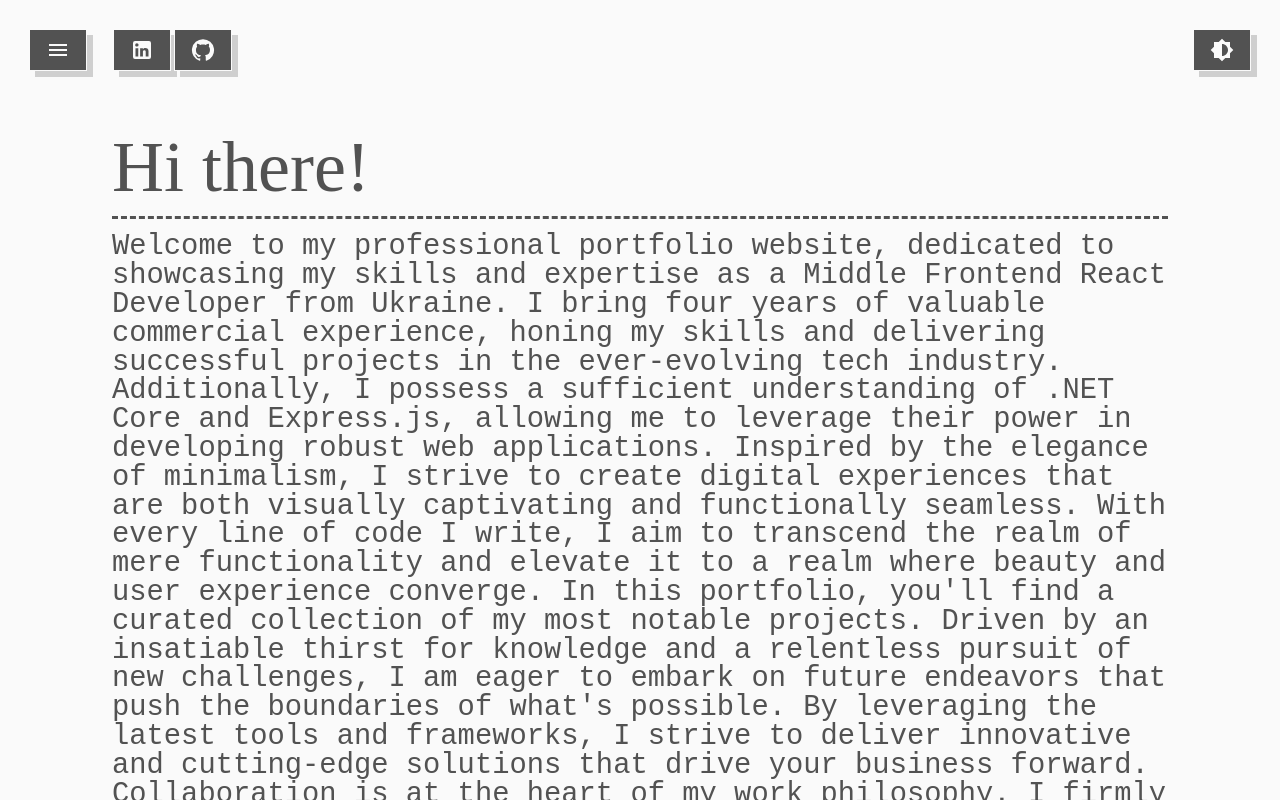
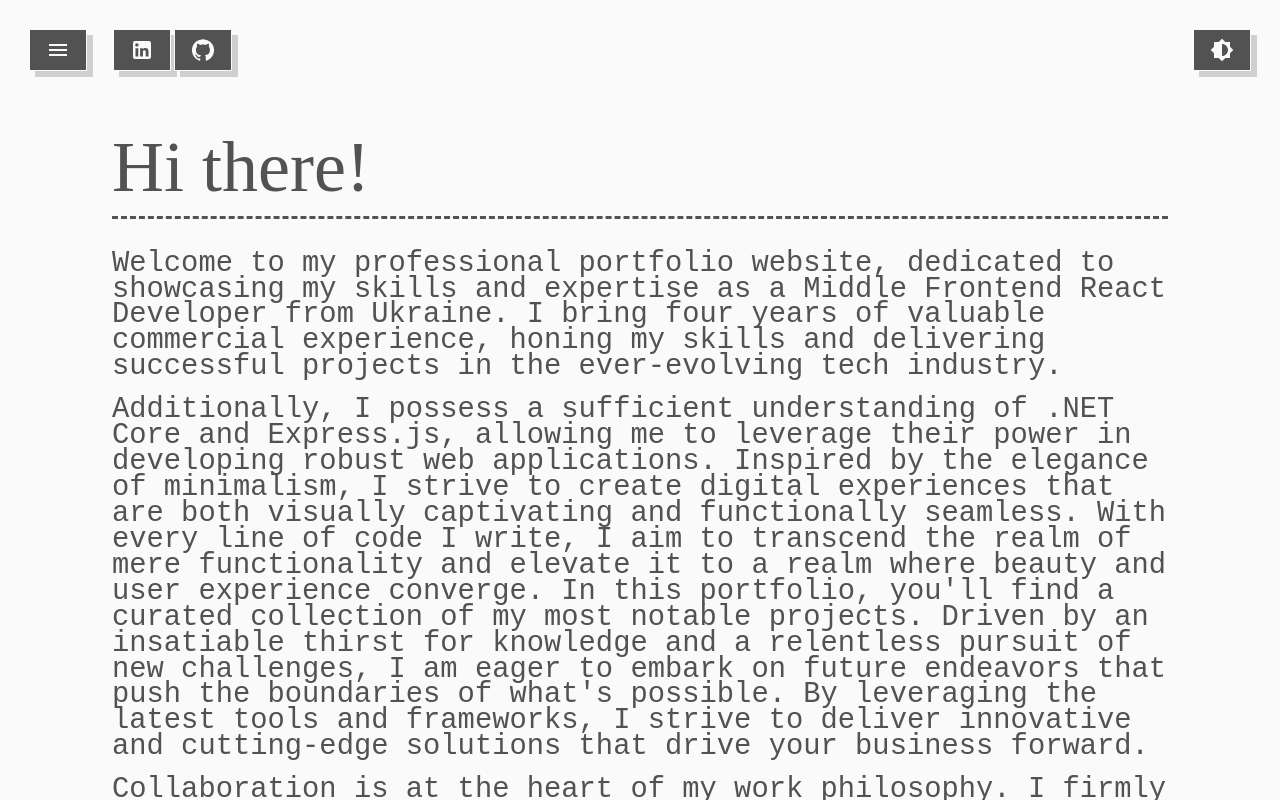
Before and after one commit to nfjdu/nfjdu.github.io, a React (Vite) app: page /home in a window 1280 px wide. Built offline with nearby package versions, Linux system fonts and the light colour scheme; a small style sheet from the web is missing.

Commit message:
another project info added + some components and ui fixes

```diff
--- /dev/null
+++ b/src/components/ProjectImage/index.tsx
@@ -0,0 +1,20 @@
+import { Box } from "@mui/material";
+
+interface Props {
+  src: string;
+  alt: string;
+}
+
+const ProjectImage = ({ src, alt }: Props) => {
+  return (
+    <Box
+      sx={{ mt: 3, width: { xs: "100%", lg: "50%" }, height: "auto" }}
+      component={"img"}
+      src={src}
+      alt={alt}
+      height={400}
+    />
+  );
+};
+
+export default ProjectImage;
--- /dev/null
+++ b/src/components/TypographyNoMargin/index.tsx
@@ -0,0 +1,16 @@
+import { Typography, TypographyProps } from "@mui/material";
+
+interface Props extends TypographyProps {
+  children: React.ReactNode;
+  sx?: TypographyProps["sx"];
+}
+
+const TypographyNoMargin = ({ children, sx, ...props }: Props) => {
+  return (
+    <Typography sx={{ m: 0, ...sx }} {...props}>
+      {children}
+    </Typography>
+  );
+};
+
+export default TypographyNoMargin;
--- a/src/pages/Contacts/index.tsx
+++ b/src/pages/Contacts/index.tsx
@@ -1,13 +1,16 @@
-import { Button, Stack, Typography } from "@mui/material";
+import { Button, Stack } from "@mui/material";
 import HeadingWithDivider from "../../components/HeadingWithDivider";
 import AppIcon from "../../components/AppIcon";
+import TypographyNoMargin from "../../components/TypographyNoMargin";
 
 const ContactsPage = () => {
   return (
     <>
       <HeadingWithDivider variant='h1'>Contacts</HeadingWithDivider>
-      <Stack direction='row' sx={{ flexWrap: "wrap" }}>
-        <Typography sx={{ mr: 1 }}>Feel free to contact me with any questions:</Typography>
+      <Stack direction='row' sx={{ flexWrap: "wrap", alignItems: "center" }}>
+        <TypographyNoMargin sx={{ mr: 1.5 }}>
+          Feel free to contact me with any questions:
+        </TypographyNoMargin>
         <Button
           sx={{ mr: 1 }}
           LinkComponent='a'
--- a/src/pages/Home/index.tsx
+++ b/src/pages/Home/index.tsx
@@ -5,28 +5,38 @@ const HomePage = () => {
   return (
     <>
       <HeadingWithDivider variant='h1'>Hi there!</HeadingWithDivider>
-      <Typography variant='body1'>
+      <Typography>
         Welcome to my professional portfolio website, dedicated to showcasing my skills and
         expertise as a Middle Frontend React Developer from Ukraine. I bring four years of valuable
         commercial experience, honing my skills and delivering successful projects in the
-        ever-evolving tech industry. Additionally, I possess a sufficient understanding of .NET Core
-        and Express.js, allowing me to leverage their power in developing robust web applications.
-        Inspired by the elegance of minimalism, I strive to create digital experiences that are both
-        visually captivating and functionally seamless. With every line of code I write, I aim to
-        transcend the realm of mere functionality and elevate it to a realm where beauty and user
-        experience converge. In this portfolio, you'll find a curated collection of my most notable
-        projects. Driven by an insatiable thirst for knowledge and a relentless pursuit of new
-        challenges, I am eager to embark on future endeavors that push the boundaries of what's
-        possible. By leveraging the latest tools and frameworks, I strive to deliver innovative and
-        cutting-edge solutions that drive your business forward. Collaboration is at the heart of my
-        work philosophy. I firmly believe that the best results are achieved through open
-        communication, teamwork, and a shared passion for innovation. Thank you for visiting my
-        portfolio website. If you're interested in collaborating, have a project in mind, or simply
-        want to connect, don't hesitate to reach out.
+        ever-evolving tech industry.
       </Typography>
-      <Typography variant='caption'>P.S. Of course this text wasn't written by ChatGPT</Typography>
-      <br />
-      <Typography variant='caption'>P.S.2. But there is no assurance =)</Typography>
+      <Typography>
+        Additionally, I possess a sufficient understanding of .NET Core and Express.js, allowing me
+        to leverage their power in developing robust web applications. Inspired by the elegance of
+        minimalism, I strive to create digital experiences that are both visually captivating and
+        functionally seamless. With every line of code I write, I aim to transcend the realm of mere
+        functionality and elevate it to a realm where beauty and user experience converge. In this
+        portfolio, you'll find a curated collection of my most notable projects. Driven by an
+        insatiable thirst for knowledge and a relentless pursuit of new challenges, I am eager to
+        embark on future endeavors that push the boundaries of what's possible. By leveraging the
+        latest tools and frameworks, I strive to deliver innovative and cutting-edge solutions that
+        drive your business forward.
+      </Typography>
+      <Typography>
+        Collaboration is at the heart of my work philosophy. I firmly believe that the best results
+        are achieved through open communication, teamwork, and a shared passion for innovation.
+      </Typography>
+      <Typography>
+        Thank you for visiting my portfolio website. If you're interested in collaborating, have a
+        project in mind, or simply want to connect, don't hesitate to reach out.
+      </Typography>
+      <Typography variant='caption'>
+        <br />
+        P.S. Of course this text wasn't written by ChatGPT
+        <br />
+        P.S.2. But there is no assurance =)
+      </Typography>
     </>
   );
 };
--- a/src/pages/Projects/index.tsx
+++ b/src/pages/Projects/index.tsx
@@ -1,11 +1,46 @@
-import { Typography } from "@mui/material";
+import { Link, Typography } from "@mui/material";
 import HeadingWithDivider from "../../components/HeadingWithDivider";
 import DashedDivider from "../../components/DashedDivider";
+import ProjectImage from "../../components/ProjectImage";
+import TypographyNoMargin from "../../components/TypographyNoMargin";
 
 const ProjectsPage = () => {
   return (
     <>
       <HeadingWithDivider variant='h1'>Projects</HeadingWithDivider>
+      <Typography variant='h2'>Seequre</Typography>
+      <TypographyNoMargin variant='subtitle1'>2019-2021</TypographyNoMargin>
+      <DashedDivider />
+      <Typography>
+        I had the privilege of working on an exciting project involving the development of a video
+        communication system, named{" "}
+        <Link target='_blank' href='https://www.seequre.no/'>
+          Seequre
+        </Link>
+        . My key tasks revolved around improving, and bug fixing the video calls feature to ensure
+        seamless and high-quality communication between users.
+      </Typography>
+      <Typography>
+        Additionally, I was responsible for the implementation of the chatting feature, enabling
+        users to exchange messages and stay connected beyond video calls. This feature provided a
+        convenient way for users to communicate and share information in real-time.{" "}
+      </Typography>
+      <Typography>
+        Another significant aspect of the project was the implementation of a meetings calendar
+        feature. This functionality allowed users to schedule and manage their video meetings
+        efficiently. By integrating a user-friendly calendar interface, users could effortlessly
+        organize their video communication sessions.
+      </Typography>
+      <Typography>
+        Throughout the project, I also contributed to various UI aspects, including the development
+        of forms, views, and common components. By focusing on the user experience and visual
+        appeal, I aimed to create an intuitive and visually appealing interface that enhanced
+        usability and engagement.
+      </Typography>
+      <ProjectImage
+        src='https://www.seequre.no/wp-content/uploads/2022/07/chrome_l3TfPj8lc3.png'
+        alt='Seequre'
+      />
 
       <Typography variant='h2'>Company internal management tool</Typography>
       <Typography variant='subtitle1'>2018-2019</Typography>
--- a/src/pages/Styleguide/Buttons/index.tsx
+++ b/src/pages/Styleguide/Buttons/index.tsx
@@ -1,6 +1,7 @@
-import { Button, IconButton, Stack, Typography } from "@mui/material";
+import { Button, IconButton, Stack } from "@mui/material";
 import HeadingWithDivider from "../../../components/HeadingWithDivider";
 import AppIcon from "../../../components/AppIcon";
+import TypographyNoMargin from "../../../components/TypographyNoMargin";
 
 const ButtonsPage = () => {
   return (
@@ -8,13 +9,13 @@ const ButtonsPage = () => {
       <HeadingWithDivider variant='h2'>Buttons</HeadingWithDivider>
       <Stack sx={{ mt: 2 }} gap={1}>
         <Stack direction='row' sx={{ alignItems: "center" }} gap={1}>
-          <Typography>Icon button: </Typography>
+          <TypographyNoMargin>Icon button: </TypographyNoMargin>
           <IconButton>
             <AppIcon icon='linkedin' />
           </IconButton>
         </Stack>
         <Stack direction='row' sx={{ alignItems: "center" }} gap={1}>
-          <Typography>Button: </Typography>
+          <TypographyNoMargin>Button: </TypographyNoMargin>
           <Button>I'm button</Button>
         </Stack>
       </Stack>
--- a/src/themes/themes.ts
+++ b/src/themes/themes.ts
@@ -34,14 +34,12 @@ const baseOptions: ThemeOptions = {
         fontSize: "3.5rem",
       },
       marginTop: "0.4em",
-      marginBottom: "0.2em",
       hyphens: "manual",
     },
     h2: {
       fontSize: "3.5rem",
       fontFamily: "Karma Future",
       marginTop: "0.4em",
-      marginBottom: "0.2em",
       "@media (max-width:600px)": {
         fontSize: "3rem",
       },
@@ -51,7 +49,6 @@ const baseOptions: ThemeOptions = {
       fontSize: "3rem",
       fontFamily: "Karma Future",
       marginTop: "0.4em",
-      marginBottom: "0.2em",
       "@media (max-width:600px)": {
         fontSize: "2.5rem",
       },
@@ -61,7 +58,6 @@ const baseOptions: ThemeOptions = {
       fontSize: "2.5rem",
       fontFamily: "Karma Future",
       marginTop: "0.4em",
-      marginBottom: "0.2em",
       "@media (max-width:600px)": {
         fontSize: "2rem",
       },
@@ -70,7 +66,6 @@ const baseOptions: ThemeOptions = {
       fontSize: "2rem",
       fontFamily: "Karma Future",
       marginTop: "0.4em",
-      marginBottom: "0.2em",
       "@media (max-width:600px)": {
         fontSize: "1.5rem",
       },
@@ -79,7 +74,6 @@ const baseOptions: ThemeOptions = {
       fontSize: "1.5rem",
       fontFamily: "Karma Future",
       marginTop: "0.4em",
-      marginBottom: "0.2em",
       "@media (max-width:600px)": {
         fontSize: "1rem",
       },
@@ -89,27 +83,26 @@ const baseOptions: ThemeOptions = {
       "@media (max-width:600px)": {
         fontSize: "1.6rem",
       },
-      lineHeight: 1,
+      lineHeight: 0.8,
       fontWeight: 600,
-      marginTop: "0.2em",
-      marginBottom: "0.1em",
+      marginTop: "0.3em",
     },
     subtitle2: {
       fontSize: "1.6rem",
       "@media (max-width:600px)": {
         fontSize: "1.4rem",
       },
-      lineHeight: 1,
+      lineHeight: 0.8,
       fontWeight: 600,
-      marginTop: "0.2em",
-      marginBottom: "0.1em",
+      marginTop: "0.3em",
     },
     body1: {
       fontSize: "1.8rem",
       "@media (max-width:600px)": {
         fontSize: "1.6rem",
       },
-      lineHeight: 1,
+      lineHeight: 0.9,
+      marginTop: "0.6em",
     },
     body2: {
       fontSize: "1.6rem",
@@ -117,6 +110,7 @@ const baseOptions: ThemeOptions = {
         fontSize: "1.4rem",
       },
       lineHeight: 1,
+      marginTop: "0.3em",
     },
     button: {
       fontSize: "1.4rem",
@@ -150,6 +144,7 @@ const baseOptions: ThemeOptions = {
         body: {
           height: "100%",
           width: "100%",
+          marginTop: 0,
         },
         "#root": {
           height: "100%",
@@ -193,6 +188,13 @@ const baseOptions: ThemeOptions = {
           "&:hover": {
             background: theme.palette.primary.main,
           },
+        }),
+      },
+    },
+    MuiLink: {
+      styleOverrides: {
+        root: ({ theme }) => ({
+          textDecorationColor: theme.palette.text.primary,
         }),
       },
     },
```
Also changed, not shown: src/pages/Styleguide/Colors/index.tsx (+12 -11 lines).
